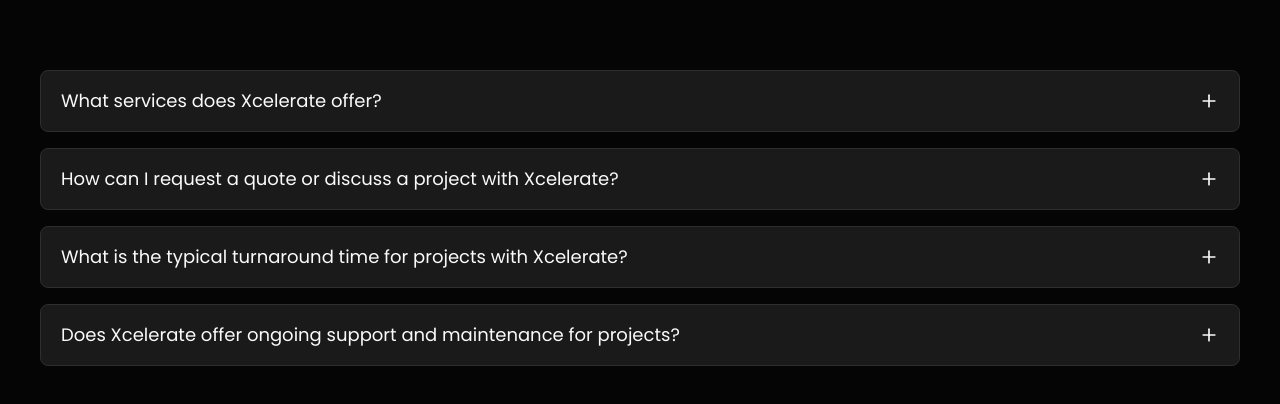
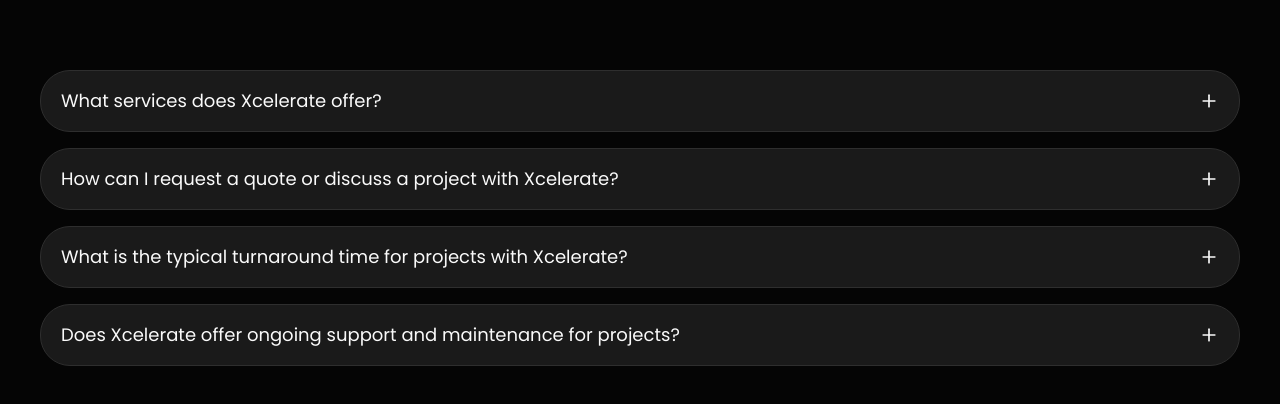
Before and after one commit to NotAnsar/xcelerate, a Next.js app: page / in a window 1280 px wide. Shown: the part 4540-4944 px from the top of the page. Built offline with nearby package versions, Linux system fonts and the light colour scheme; a web font is replaced by a local one.

Commit message:
faq done

```diff
--- a/components/FAQ.tsx
+++ b/components/FAQ.tsx
@@ -15,8 +15,8 @@
 	return (
 		<div
 			className={cn(
-				'bg-gray border border-gray-2 py-4 px-5 duration-300 transition-all ease-in rounded-lg ',
-				open ? 'border-primary' : ''
+				'bg-gray border border-gray-2 py-4 px-5 duration-300 transition-all ease-in rounded-[30px] ',
+				open ? 'border-primary rounded-2xl' : ''
 			)}
 		>
 			<div
```
